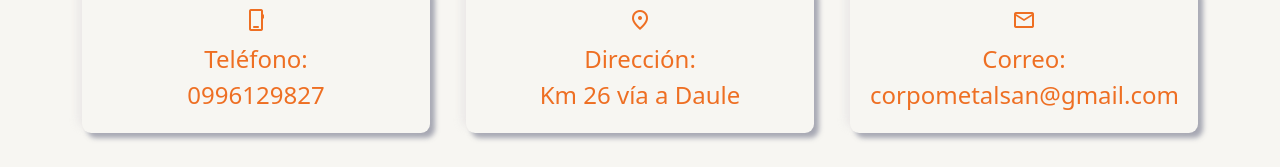
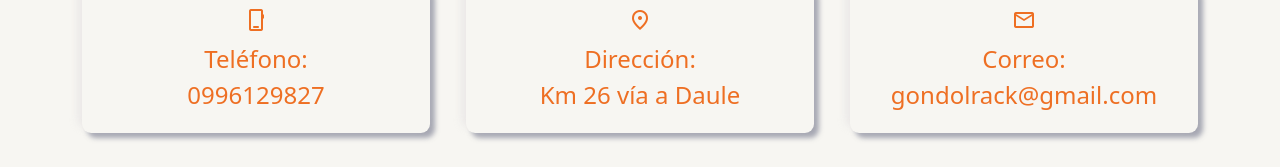
Before and after one commit to christianbueno1/working-template, a plain HTML site: page index.html in a window 1280 px wide. Shown: the part 469-636 px from the top of the page. Drawn offline with nearby package versions, Linux system fonts and the light colour scheme.

Commit message:
style, change email to gondolrack.com

```diff
--- a/index.html
+++ b/index.html
@@ -86,7 +86,7 @@
                 <div class="cardd">
                     <span class="material-symbols-outlined">mail</span>
                     <div>Correo:</div>
-                    <div>corpometalsan@gmail.com</div>
+                    <div>gondolrack@gmail.com</div>
                 </div>
             </div>
         </section>
```
